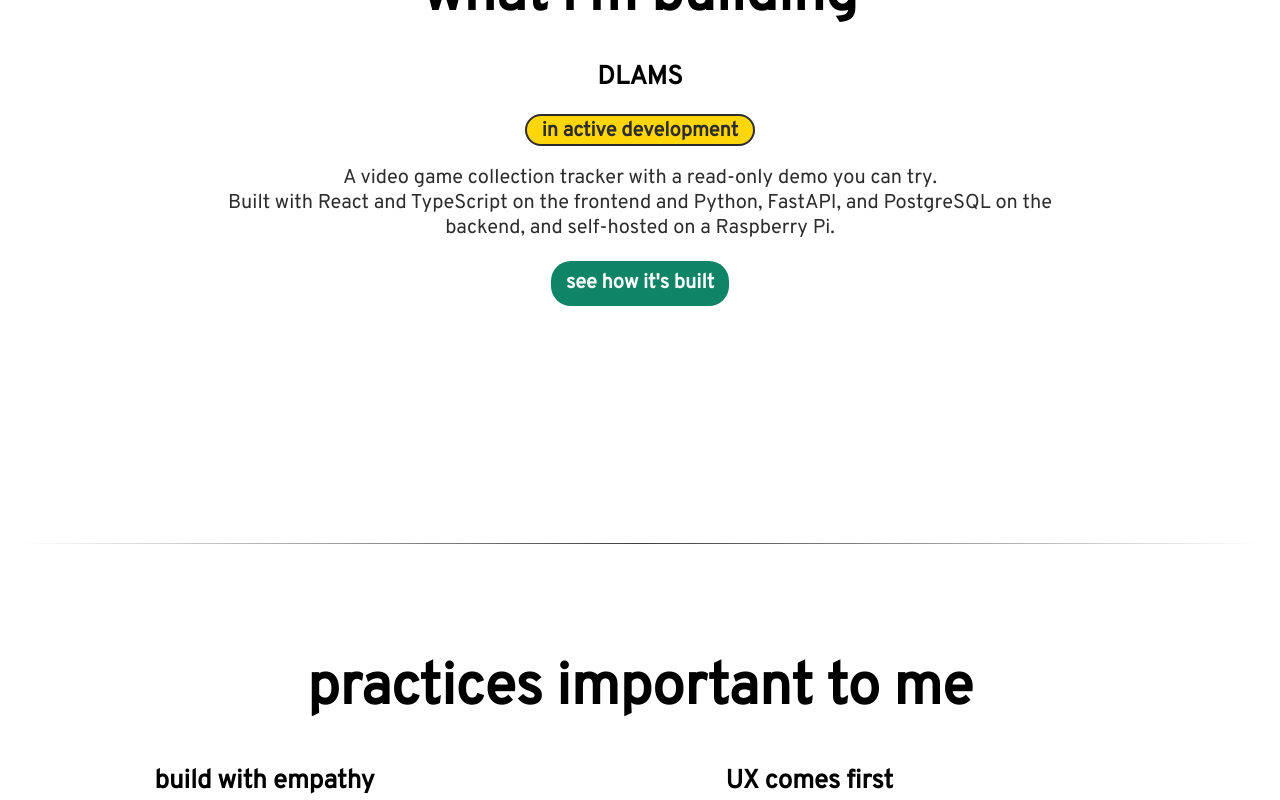
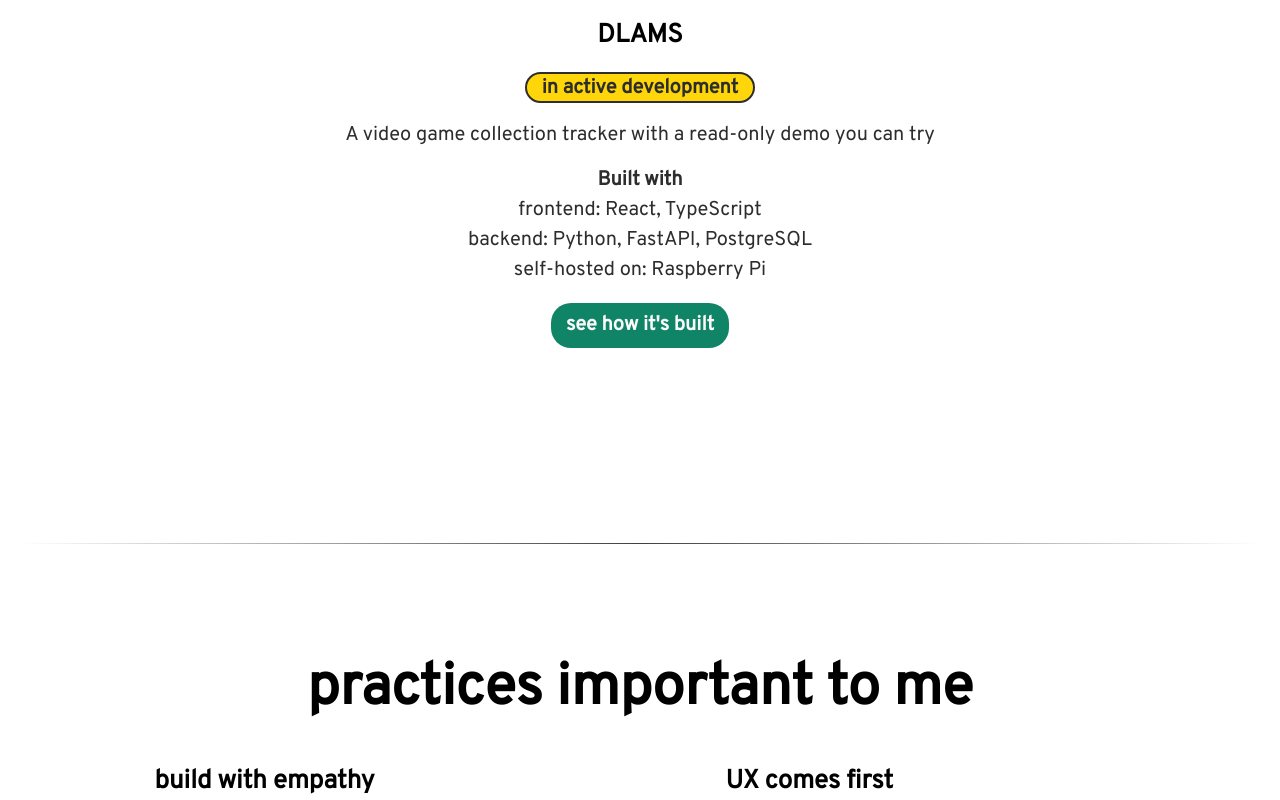
Before and after one commit to gabrielruss/gabrielruss-dev, a Next.js app: page / in a window 1280 px wide. Shown: the part 2960-3760 px from the top of the page. Built offline with nearby package versions, Linux system fonts and the light colour scheme.

Commit message:
quick fixes

```diff
--- a/components/common/Icon.tsx
+++ b/components/common/Icon.tsx
@@ -29,7 +29,8 @@ type IconNames =
   | 'tailwindcss'
   | 'tanstack-query'
   | 'nginx'
-  | 'sqlalchemy';
+  | 'sqlalchemy'
+  | 'folder-code';
 
 interface IconProps {
   iconName: IconNames;
--- a/components/sections/FeaturedProject.tsx
+++ b/components/sections/FeaturedProject.tsx
@@ -26,6 +26,13 @@ const ProjectContent = styled.div`
   }
 `;
 
+const BuiltWith = styled.div`
+  display: flex;
+  flex-flow: column;
+  align-items: center;
+  gap: 0.5rem;
+`;
+
 const ProjectButton = styled(StyledButton)`
   display: inline-block;
   padding: 1rem 1.5rem;
@@ -42,13 +49,14 @@ function FeaturedProject() {
             <Header size="small">DLAMS</Header>
             <StatusBadge>in active development</StatusBadge>
             <p>
-              A video game collection tracker with a read-only demo you can
-              try.
-              <br />
-              Built with React and TypeScript on the frontend and Python,
-              FastAPI, and PostgreSQL on the backend, and self-hosted on a
-              Raspberry Pi.
+              A video game collection tracker with a read-only demo you can try
             </p>
+            <BuiltWith>
+              <b>Built with</b>
+              <span>frontend: React, TypeScript</span>
+              <span>backend: Python, FastAPI, PostgreSQL</span>
+              <span>self-hosted on: Raspberry Pi</span>
+            </BuiltWith>
             <Link href="/dlams" passHref>
               <ProjectButton as="a">see how it's built</ProjectButton>
             </Link>
--- a/components/sections/WhatsNext.tsx
+++ b/components/sections/WhatsNext.tsx
@@ -5,7 +5,7 @@ import {
   StyledBorderContainer,
   IconGrid,
 } from '../styles/components';
-import { Header, Icon, IconWrapper, StyledIcon } from '../common';
+import { Header, Icon, IconWrapper, StyledHeader, StyledIcon } from '../common';
 
 const StyledWhatsNext = styled.div`
   position: relative;
@@ -16,7 +16,15 @@ const StyledWhatsNext = styled.div`
     text-decoration: none;
   }
 
+  ${IconGrid} {
+    gap: 2rem;
+  }
+
   ${IconWrapper} {
+    ${StyledHeader} {
+      white-space: nowrap;
+    }
+
     ${StyledIcon} {
       transition: 0.1s all ease-in-out;
     }
@@ -40,6 +48,11 @@ function WhatsNext() {
                 <Icon iconName="professional" iconType="svg" header="resume" />
               </a>
             </Link>
+            <Link href="/dlams">
+              <a>
+                <Icon iconName="folder-code" iconType="svg" header="project" />
+              </a>
+            </Link>
             <a
               href="https://github.com/gabrielruss?tab=repositories"
               target="_blank"
```
Also changed, not shown: components/Dlams.tsx (+8 -11 lines), public/icons/folder-code.svg (added), 1 other file (tests, documents, lock files or other folders).
